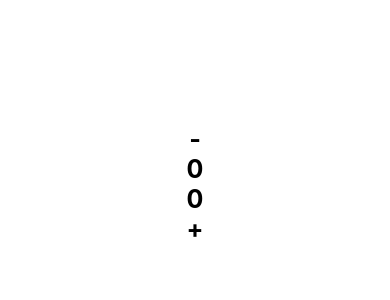
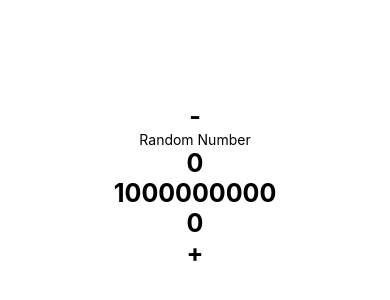
Before and after one commit to Anurag-Singh-Jadon/PerformanceOfCode, a React Native app: screen / in a window 390 px wide. Shown: the part 238-538 px from the top of the page. Built offline with nearby package versions, Linux system fonts and the light colour scheme.

Commit message:
commit 4

```diff
--- a/App.js
+++ b/App.js
@@ -17,6 +17,7 @@ import {
 import FlatListPerformance from './src/Screens/FlatListPerformance';
 import Memo from './src/Screens/Memo';
 import UseCallback from './src/Screens/UseCallback';
+import UseMemoHook from './src/Screens/UseMemoHook';
 
 
 
@@ -27,7 +28,7 @@ const App = () => {
 
   return (
 
-      <Memo/>
+      <UseMemoHook/>
 
 
   );
--- a/src/Screens/UseMemoHook.js
+++ b/src/Screens/UseMemoHook.js
@@ -1,14 +1,59 @@
-import { StyleSheet, Text, View } from 'react-native'
-import React from 'react'
+import { StyleSheet, Text, View,SafeAreaView,TouchableOpacity } from 'react-native'
+import React,{useCallback, useMemo, useState} from 'react'
+import CounterComp from './CounterComp';
 
 const UseMemoHook = () => {
+const[number,setNumber]=useState(0)
+const[rendomNumber,setRandomNumber] = useState(0);
+ // Using memo will cause  React to skip rendering  a component if its props have not changed
+const onIncreament = useCallback(() =>{    //memoized function
+    //alert(number)
+    setNumber(number + 1)
+      },[number])
+  const onDecreament = useCallback(() =>{   ////memoized function
+        //alert(number)
+        setNumber(number - 1)
+          },[number])
+
+          const onRandomNumber = useCallback(() =>{  //memoized function
+            setRandomNumber(Math.random())
+         },)
+
+          const expensiveCalculation = (num) => {
+            console.log("Calculating...");
+            for (let i = 0; i < 1000000000; i++) {
+              num += 1;
+            }
+            return num;
+          };
+
+          //const calculation = useMemo(()=> expensiveCalculation(number),[number] )
+          const calculation = useMemo(()=> expensiveCalculation(number))
+
+
   return (
-    <View>
-      <Text>UseMemoHook</Text>
+    <View style={styles.constiner}>
+        <TouchableOpacity onPress={onDecreament}>
+           <Text style={{fontWeight:'bold',fontSize:25}}>-</Text>
+        </TouchableOpacity>
+      <Text>Random Number</Text>
+      <Text onPress={onRandomNumber} style={{fontWeight:'bold',fontSize:25}} >{rendomNumber}</Text>
+      <Text  style={{fontWeight:'bold',fontSize:25}} >{calculation}</Text>
+      <CounterComp    //memoized component
+      number={number}/>
+      <TouchableOpacity onPress={onIncreament}>
+            <Text style={{fontWeight:'bold',fontSize:25}}>+</Text>
+        </TouchableOpacity>
     </View>
   )
 }
 
 export default UseMemoHook
 
-const styles = StyleSheet.create({})
+const styles = StyleSheet.create({
+    constiner:{
+        flex:1,
+        alignItems:'center',
+        justifyContent:'center'
+    }
+})
```
